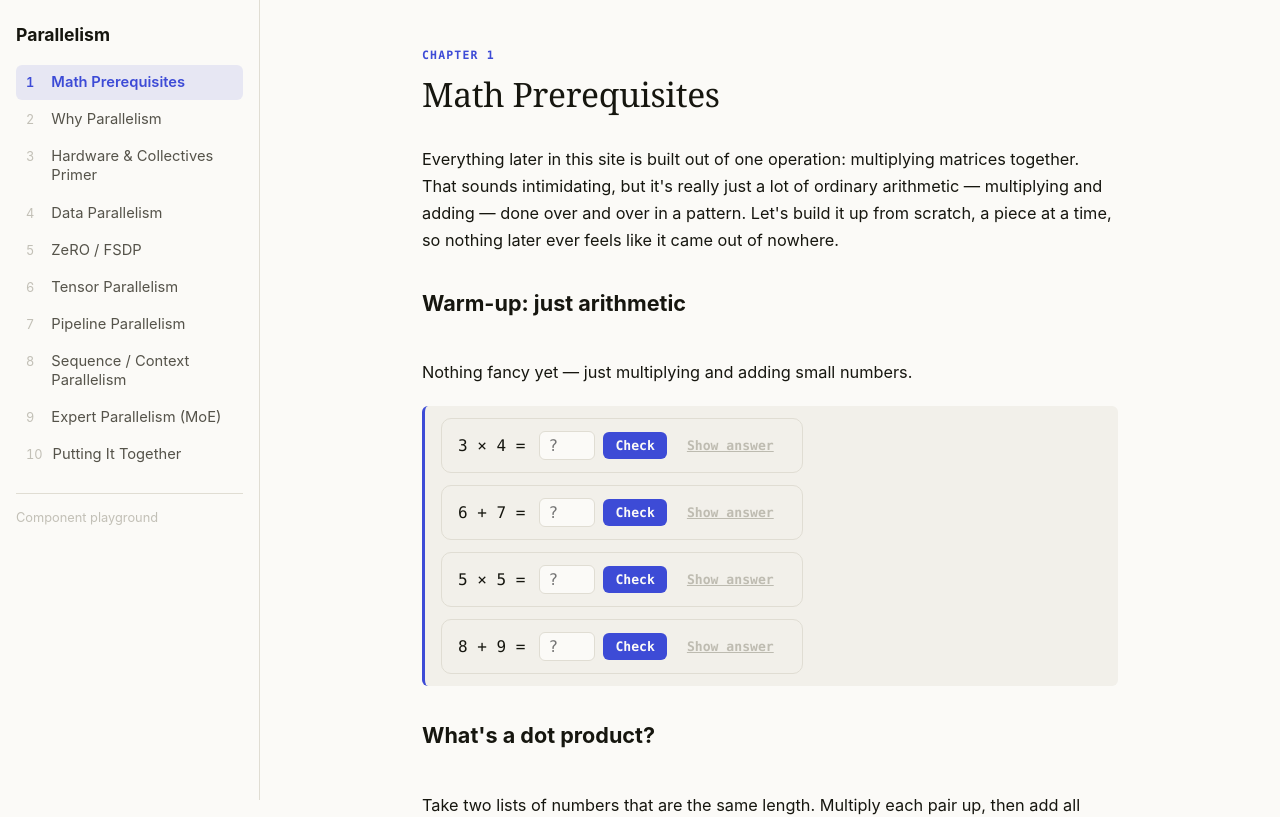
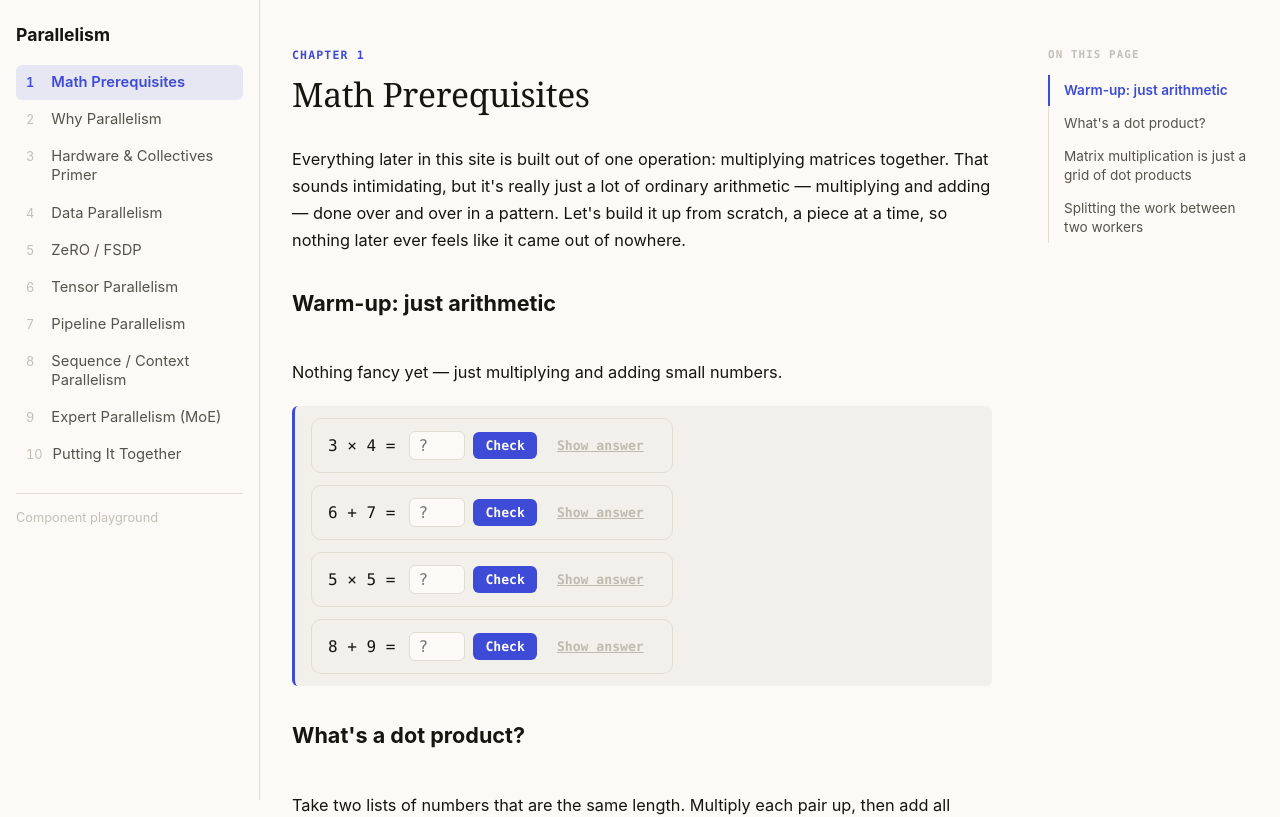
Before and after one commit to parani-zenteiq-ai/parallelism, a React (Vite) app: page /math-prerequisites in a window 1280 px wide. Shown: the top 817 px of the page. Built offline with nearby package versions, Linux system fonts and the light colour scheme.

Commit message:
Add sticky 'On this page' outline in the right margin on wide screens

```diff
--- a/src/components/layout/ChapterLayout.css
+++ b/src/components/layout/ChapterLayout.css
@@ -1,7 +1,14 @@
+.chapter-page {
+  display: flex;
+  justify-content: center;
+  align-items: flex-start;
+  gap: 56px;
+  padding: 48px 32px 96px;
+}
+
 .chapter {
   max-width: 760px;
-  margin: 0 auto;
-  padding: 48px 32px 96px;
+  width: 100%;
 }
 
 .chapter-kicker {
--- a/src/components/layout/ChapterLayout.tsx
+++ b/src/components/layout/ChapterLayout.tsx
@@ -1,6 +1,8 @@
 import { Link } from 'react-router-dom'
+import { useRef } from 'react'
 import type { ReactNode } from 'react'
 import { chapters, nextChapter, prevChapter } from '../../chapters/registry'
+import { TableOfContents } from './TableOfContents'
 import './ChapterLayout.css'
 
 interface ChapterLayoutProps {
@@ -16,12 +18,16 @@ export function ChapterLayout({ slug, children }: ChapterLayoutProps) {
 
   const next = nextChapter(slug)
   const prev = prevChapter(slug)
+  const bodyRef = useRef<HTMLDivElement>(null)
 
   return (
+    <div className="chapter-page">
       <article className="chapter">
         <div className="chapter-kicker">Chapter {meta.order}</div>
         <h1>{meta.title}</h1>
-      <div className="chapter-body">{children}</div>
+        <div className="chapter-body" ref={bodyRef}>
+          {children}
+        </div>
         <nav className="chapter-footer-nav">
           {prev ? (
             <Link to={`/${prev.slug}`} className="chapter-nav-link prev">
@@ -39,5 +45,7 @@ export function ChapterLayout({ slug, children }: ChapterLayoutProps) {
           )}
         </nav>
       </article>
+      <TableOfContents containerRef={bodyRef} watchKey={slug} />
+    </div>
   )
 }
--- /dev/null
+++ b/src/components/layout/TableOfContents.css
@@ -0,0 +1,55 @@
+.toc {
+  width: 200px;
+  flex-shrink: 0;
+  position: sticky;
+  top: 48px;
+  align-self: flex-start;
+  display: none;
+}
+
+@media (min-width: 1150px) {
+  .toc {
+    display: block;
+  }
+}
+
+.toc-label {
+  font-family: var(--code-font);
+  text-transform: uppercase;
+  letter-spacing: 0.1em;
+  font-size: 0.68rem;
+  font-weight: 600;
+  color: var(--text-faint);
+  margin-bottom: 14px;
+}
+
+.toc ul {
+  list-style: none;
+  margin: 0;
+  padding: 0;
+  display: flex;
+  flex-direction: column;
+  gap: 2px;
+  border-left: 1px solid var(--border);
+}
+
+.toc-link {
+  display: block;
+  text-decoration: none;
+  color: var(--text-muted);
+  font-size: 0.85rem;
+  line-height: 1.4;
+  padding: 6px 0 6px 14px;
+  border-left: 2px solid transparent;
+  margin-left: -1px;
+}
+
+.toc-link:hover {
+  color: var(--text);
+}
+
+.toc-link.active {
+  color: var(--accent);
+  border-left-color: var(--accent);
+  font-weight: 600;
+}
--- /dev/null
+++ b/src/components/layout/TableOfContents.tsx
@@ -0,0 +1,68 @@
+import { useEffect, useState } from 'react'
+import type { RefObject } from 'react'
+import './TableOfContents.css'
+
+interface Heading {
+  id: string
+  text: string
+}
+
+function slugify(text: string) {
+  return text
+    .toLowerCase()
+    .replace(/[^a-z0-9]+/g, '-')
+    .replace(/(^-|-$)/g, '')
+}
+
+export function TableOfContents({
+  containerRef,
+  watchKey,
+}: {
+  containerRef: RefObject<HTMLElement | null>
+  watchKey: string
+}) {
+  const [headings, setHeadings] = useState<Heading[]>([])
+  const [activeId, setActiveId] = useState<string | null>(null)
+
+  useEffect(() => {
+    const container = containerRef.current
+    if (!container) return
+
+    const elements = Array.from(container.querySelectorAll('h2'))
+    const items: Heading[] = elements.map((el, i) => {
+      if (!el.id) el.id = slugify(el.textContent || `section-${i}`)
+      return { id: el.id, text: el.textContent || '' }
+    })
+    setHeadings(items)
+    setActiveId(items[0]?.id ?? null)
+
+    const observer = new IntersectionObserver(
+      (entries) => {
+        entries.forEach((entry) => {
+          if (entry.isIntersecting) setActiveId(entry.target.id)
+        })
+      },
+      { rootMargin: '-15% 0px -70% 0px' },
+    )
+    elements.forEach((el) => observer.observe(el))
+    return () => observer.disconnect()
+    // eslint-disable-next-line react-hooks/exhaustive-deps
+  }, [watchKey])
+
+  if (headings.length === 0) return null
+
+  return (
+    <nav className="toc">
+      <div className="toc-label">On this page</div>
+      <ul>
+        {headings.map((h) => (
+          <li key={h.id}>
+            <a href={`#${h.id}`} className={h.id === activeId ? 'toc-link active' : 'toc-link'}>
+              {h.text}
+            </a>
+          </li>
+        ))}
+      </ul>
+    </nav>
+  )
+}
```
Lines whose indentation alone changed are shown as unchanged.
